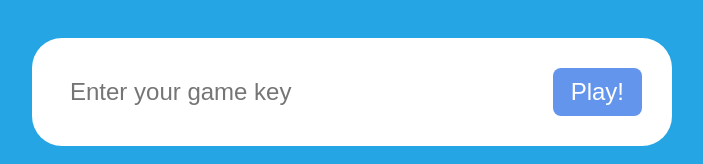
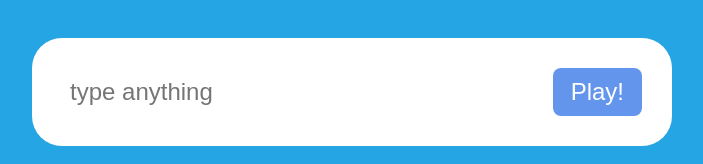
Before and after one commit to unLomTrois/ton-fast-slots, a Next.js app: page / in a window 1280 px wide. Shown: the part 308-472 px from the top of the page, without its empty margins (288-991 px from the left). Built offline with nearby package versions, Linux system fonts and the light colour scheme.

Commit message:
change placeholder

```diff
--- a/pages/index.jsx
+++ b/pages/index.jsx
@@ -41,7 +41,8 @@ export default function Home() {
         <input
           className={styles.input}
           type="text"
-          placeholder="Enter your game key"
+          // placeholder="Enter your game key"
+          placeholder="type anything"
           value={key}
           onInput={oninput}
         />
```
